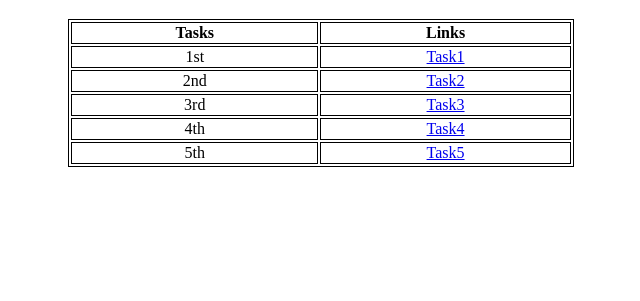
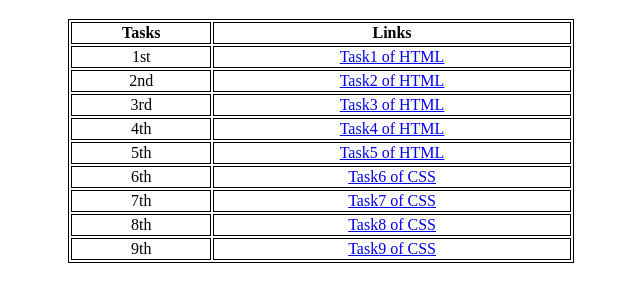
Before and after one commit to MilanGour750/Tasks-CodeMithra, a plain HTML site: page index.html in a window 1280 px wide. Shown: the part 61-362 px from the top of the page, without its empty margins (319-959 px from the left). Drawn offline with Linux system fonts and the light colour scheme.

Commit message:
Update index.html

```diff
--- a/index.html
+++ b/index.html
@@ -12,23 +12,39 @@
         <th>Links</th>
         <tr>
             <td>1st</td>
-            <td><a href="./task1.html">Task1</td>
+            <td><a href="./task1.html">Task1 of HTML</td>
         </tr>
         <tr>
             <td>2nd</td>
-            <td><a href="./task2.html">Task2</a></td>
+            <td><a href="./task2.html">Task2 of HTML</a></td>
         </tr>
         <tr>
             <td>3rd</td>
-            <td><a href="./task3.html">Task3</a></td>
+            <td><a href="./task3.html">Task3 of HTML</a></td>
         </tr>
         <tr>
             <td>4th</td>
-            <td><a href="./task4.html">Task4</a></td>
+            <td><a href="./task4.html">Task4 of HTML</a></td>
         </tr>
         <tr>
             <td>5th</td>
-            <td><a href="./task5.html">Task5</a></td>
+            <td><a href="./task5.html">Task5 of HTML</a></td>
+        </tr>
+        <tr>
+            <td>6th</td>
+            <td><a href="./TASK1css.html">Task6 of CSS</a></td>
+        </tr>
+        <tr>
+            <td>7th</td>
+            <td><a href="./TASK2css.html">Task7 of CSS</a></td>
+        </tr>
+        <tr>
+            <td>8th</td>
+            <td><a href="./task3_css.html">Task8 of CSS</a></td>
+        </tr>
+        <tr>
+            <td>9th</td>
+            <td><a href="./TASK4css.html">Task9 of CSS</a></td>
         </tr>
     </table>
 </body>
```
